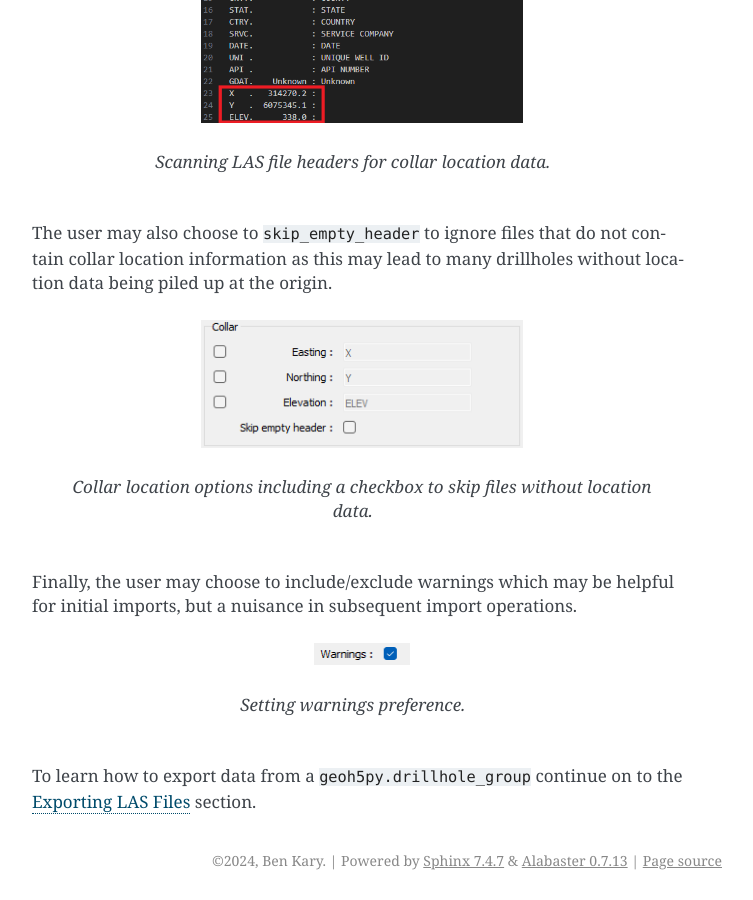
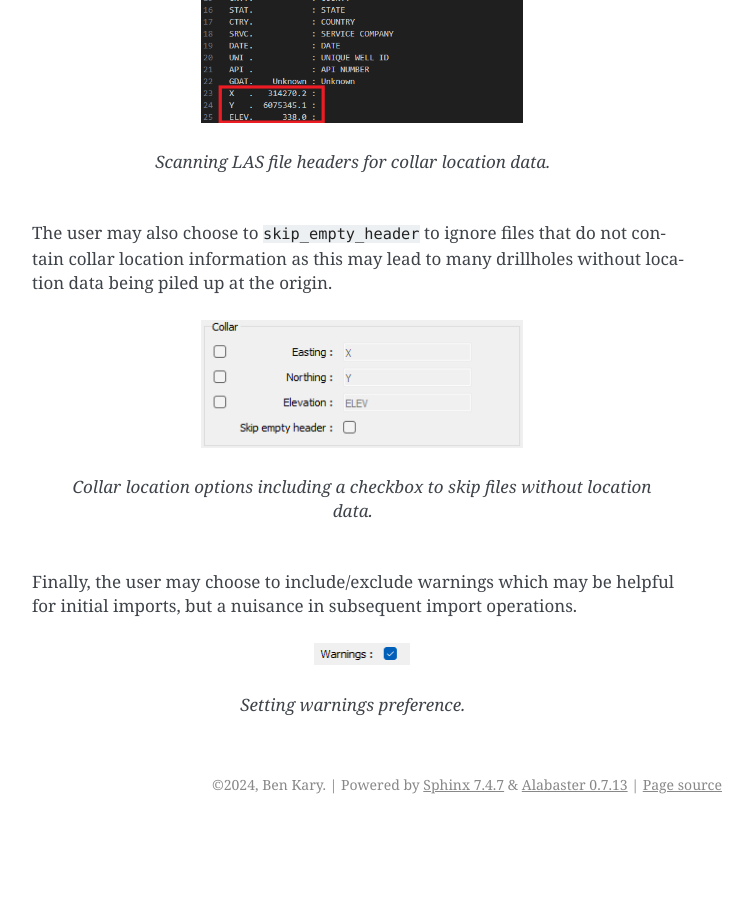
Before and after one commit to MiraGeoscience/las-geoh5, a Sphinx documentation site: the page built from docs/source/import.rst, in a window 1280 px wide and 900 px high, scrolled down 2198 px. Shown: the whole window, without its empty margins (388-1141 px from the left). Built offline with Sphinx 7.4.7, drawn with Linux system fonts in a browser that asks for light colours; after the commit the page ends 3022 px from its top, so only the background shows below that.

Commit message:
remove link from import to export doc page

```diff
--- a/docs/source/import.rst
+++ b/docs/source/import.rst
@@ -74,6 +74,3 @@
     :width: 15%
 
     *Setting warnings preference.*
-
-To learn how to export data from a ``geoh5py.drillhole_group`` continue on to
-the :ref:`export` section.
```
